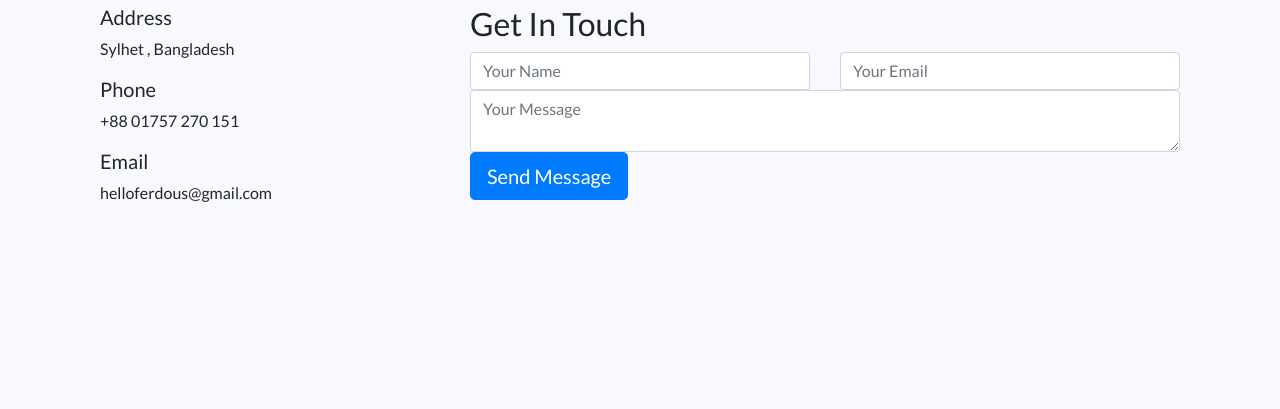
After one commit to ferdousdjango/django3-portapp, a Django app: page /contact/ in a window 1280 px wide. The commit adds this page. Shown: the part 391-800 px from the top of the page. Run offline with Django 3.2, Linux system fonts and the light colour scheme; some libraries are stand-ins or nearby versions.

Commit message:
added contact form

```diff
--- a/portapp/templates/portapp/base.html
+++ b/portapp/templates/portapp/base.html
@@ -16,7 +16,7 @@
 
   <link rel="icon" type="image/png" href="{% static "portapp/logo.png" %}">
 
-  <title>Ferdous ahmed</title>
+  <title>Ferdous Ahmed</title>
 </head>
 
 <body>
@@ -24,9 +24,10 @@
   <nav id="topNav" class="navbar navbar-expand-md navbar-light">
     <div class="container">
       <a class="navbar-brand" href="{% url 'home' %}">
-        <img src="{% static "portapp/logo.png" %}" width="100" height="100" class="d-inline-block align-top" alt="Ferdousahmed logo">
-        <span>Ferdous ahmed</span>
+        <img src="{% static "portapp/logo.png" %}" width="100" height="100" class="d-inline-block align-right" alt="Ferdousahmed logo">
+
       </a>
+      <span class="d-inline-block align-left">Ferdous ahmed</span>
       <button class="navbar-toggler" type="button" data-toggle="collapse" data-target="#navbarNav" aria-controls="navbarNav" aria-expanded="false" aria-label="Toggle navigation">
         <span class="navbar-toggler-icon"></span>
       </button>
--- /dev/null
+++ b/portapp/templates/portapp/contact.html
@@ -0,0 +1,113 @@
+{% extends 'portapp/base.html' %}
+
+{%load static  %}
+
+{% block content %}
+
+
+  <!-- ***** Breadcrumb Area Start ***** -->
+  <div class="breadcumb-area bg-img bg-gradient-overlay" style="background-image: url({% static 'portapp/bg.jpg)' %};">
+    <div class="container h-100">
+      <div class="row h-100 align-items-center">
+        <div class="col-12">
+          <h2 class="title">Contact</h2>
+        </div>
+      </div>
+    </div>
+  </div>
+  <div class="breadcumb--con">
+    <div class="container">
+      <div class="row">
+        <div class="col-12">
+          <nav aria-label="breadcrumb">
+            <ol class="breadcrumb">
+              <li class="breadcrumb-item"><a href="{% url 'home' %}"><i class="fa fa-home"></i> Home</a></li>
+              <li class="breadcrumb-item active" aria-current="page">Contact</li>
+            </ol>
+          </nav>
+        </div>
+      </div>
+    </div>
+  </div>
+  <!-- ***** Breadcrumb Area End ***** -->
+
+
+  <!-- ***** Contact Area Start ***** -->
+  {% if message_name %}
+     <center><h2>Thanks {{message_name}}</h2>
+
+  <p>I will get in touch with you shortly</p>
+  </center>
+   </br></br></br></br>
+
+  {% else %}
+
+
+  <section class="dento-contact-area mt-50 mb-100">
+    <div class="container">
+      <div class="row">
+        <div class="col-12">
+          <div class="google-maps mb-100">
+            <iframe src="https://www.google.com/maps/embed?pb=!1m18!1m12!1m3!1d11956.9355465873!2d24.0768412544878!3d56.9550599906977!2m3!1f0!2f0!3f0!3m2!1i1024!2i768!4f13.1!3m3!1m2!1s0x46eecfb0e5073ded%3A0x400cfcd68f2fe30!2z4Kaw4Ka_4KaX4Ka-LCDgprLgp43gpq_gpr7gpp_gp43gpq3gpr_gpoY!5e0!3m2!1sbn!2sbd!4v1543911160102"
+              allowfullscreen></iframe>
+          </div>
+        </div>
+      </div>
+
+      <div class="row">
+        <!-- Contact Information -->
+        <div class="col-12 col-md-4">
+          <div class="contact-information">
+            <h5>Address</h5>
+            <p>Sylhet , Bangladesh</p>
+
+            <h5>Phone</h5>
+            <p>+88 01757 270 151</p>
+
+
+
+            <h5>Email</h5>
+            <p class="mb-0">helloferdous@gmail.com</p>
+          </div>
+        </div>
+
+        <!-- Contact Form -->
+        <div class="col-12 col-md-8">
+          <div class="contact-form">
+            <!-- Section Heading -->
+            <div class="section-heading">
+              <h2>Get In Touch   {{message_name}}</h2>
+              <div class="line"></div>
+            </div>
+            <!-- Form -->
+            <form action="{% url 'contact' %}" method="post">
+              {% csrf_token %}
+
+              <div class="row">
+                <div class="col-lg-6">
+                  <input type="text" name="message-name" class="form-control mb-30" placeholder="Your Name">
+                </div>
+                </br>
+                <div class="col-lg-6">
+                  <input type="email" name="message-email" class="form-control mb-30" placeholder="Your Email">
+                </div>
+                </br>
+                <div class="col-12">
+                  <textarea name="message" class="form-control mb-30" placeholder="Your Message"></textarea>
+                    <button type="submit" class="btn btn-primary btn-lg"> Send Message</button>
+                </div>
+                <div class="col-12">
+
+                </div>
+              </div>
+            </form>
+
+          </div>
+        </div>
+      </div>
+    </div>
+  </section>
+  {% endif %}
+  <!-- ***** Contact Area End ***** -->
+  {% endblock %}
+   <button type="submit" class="btn btn-primary">send message</button>
--- a/portapp/templates/portapp/home.html
+++ b/portapp/templates/portapp/home.html
@@ -21,10 +21,11 @@
                  <h1>Hey there how is it going!</h1>
             <p>Life is fun. But life is also busy. There's a million different things you could be doing. But what matters is <u>what</u> you do. So here i am a fullstack developer and software engineer created <b><i>Todo Woo</i></b> and <b><i>Password Generator</i></b> to help you make sense of all of your opportunities and live that life that matters most to you. Your new organized life awaits.</p>
         <a role="button" class="btn btn-primary btn-lg" href="{% url 'project_list' %}">Checkout my apps </a>
+         <a role="button" class="btn btn-primary btn-lg" href="{% url 'contact' %}">Contact me </a>
         </div>
     </div>
 
-<h2 class="mt-1">Portfolio</h2>
+<h2 class="mt-1">Websites</h2>
 <div class="row">
   {% for port in port %}
   <div class="col-lg-4 col-md-6">
--- a/portapp/views.py
+++ b/portapp/views.py
@@ -1,8 +1,28 @@
 from django.shortcuts import render
 from portapp.models import Port
+from django.core.mail import send_mail
 
 def home(request):
     port= Port.objects.all()
     return render(request,'portapp/home.html',{'port':port})
 def project_list(request):
     return render(request,'portapp/myprojects.html')
+#contact area start
+def contact(request):
+    if request.method == 'POST':
+        message_name = request.POST['message-name']
+        message_email = request.POST['message-email']
+        message = request.POST['message']
+        #send an email
+        send_mail(
+            message_name,#subject
+            message,#message
+
+
+            message_email,#from email
+            ['helloferdous@gmail.com'],#to email
+        )
+
+        return render(request,'portapp/contact.html',{'message_name':message_name})
+    else:
+        return render(request,'portapp/contact.html',{})
--- a/testsite/urls.py
+++ b/testsite/urls.py
@@ -23,6 +23,7 @@ urlpatterns = [
     path('admin/', admin.site.urls),
     #mainlanding page
     path('', views.home,name='home'),
+    path('contact/', views.contact,name='contact'),
     path('projects/', views.project_list,name='project_list'),
     #webapp
     path('webapp/', include('webapp.urls')),
```
Also changed, not shown: testsite/settings.py (+13 -0 lines), portapp/static/portapp/bg.jpg (added), portapp/static/portapp/logo.png.
